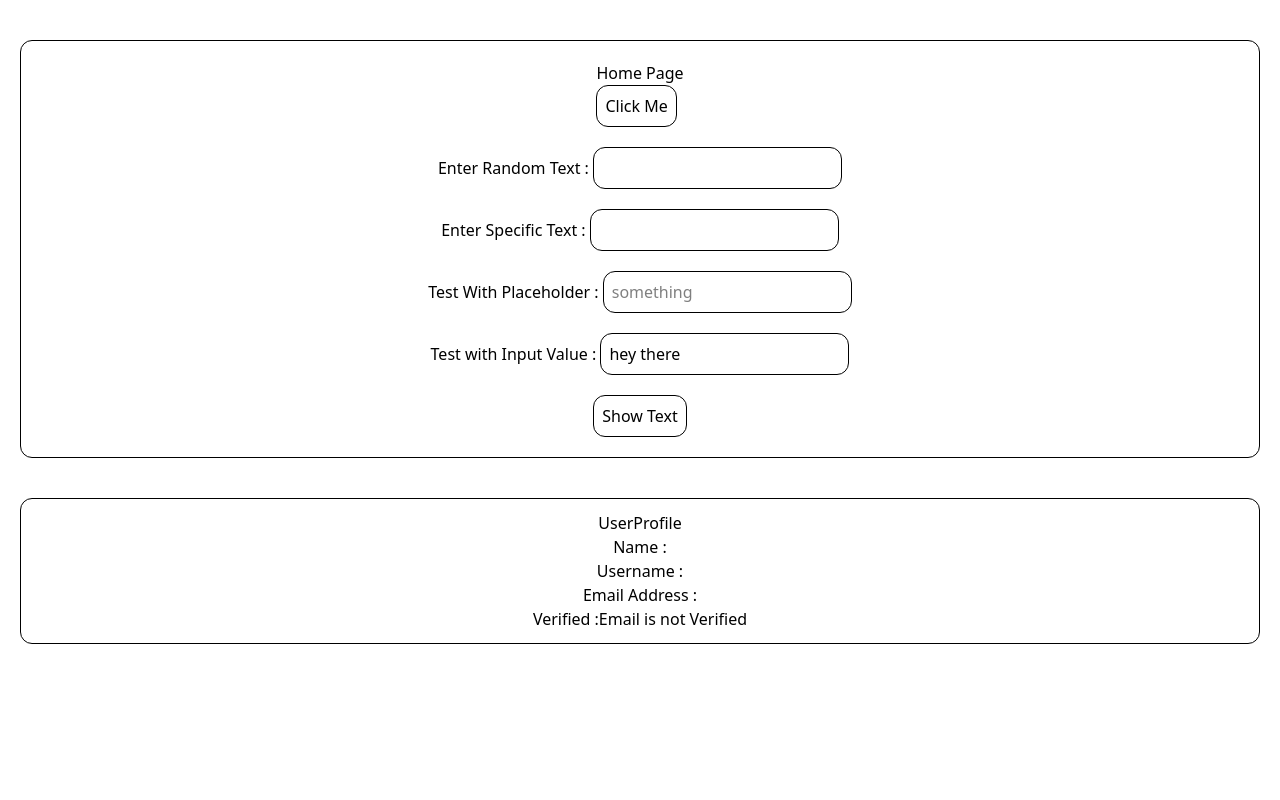
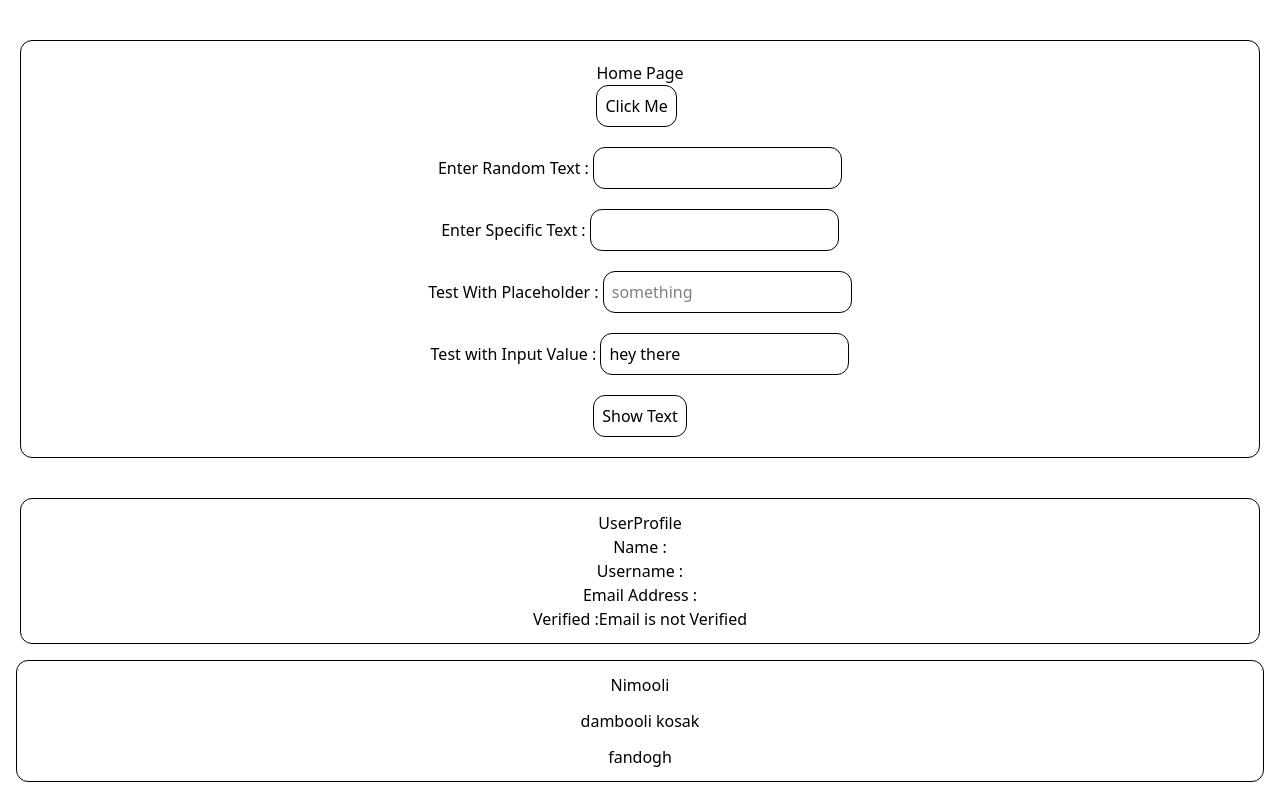
Before and after one commit to Nima-Moradi1/testing, a Next.js app: page / in a window 1280 px wide. Built offline with nearby package versions, Linux system fonts and the light colour scheme.

Commit message:
add UserList component to Home page

```diff
--- a/src/app/page.tsx
+++ b/src/app/page.tsx
@@ -1,4 +1,5 @@
 'use client'
+import { UserList } from "@/components/UserList";
 import UserProfile from "@/components/UserProfile";
 import React from "react";
 
@@ -44,7 +45,8 @@ export default function Home() {
 
         </div>
       </main>
-      <UserProfile/>
+      <UserProfile />
+      <UserList />
     </div>
   );
 }
```
